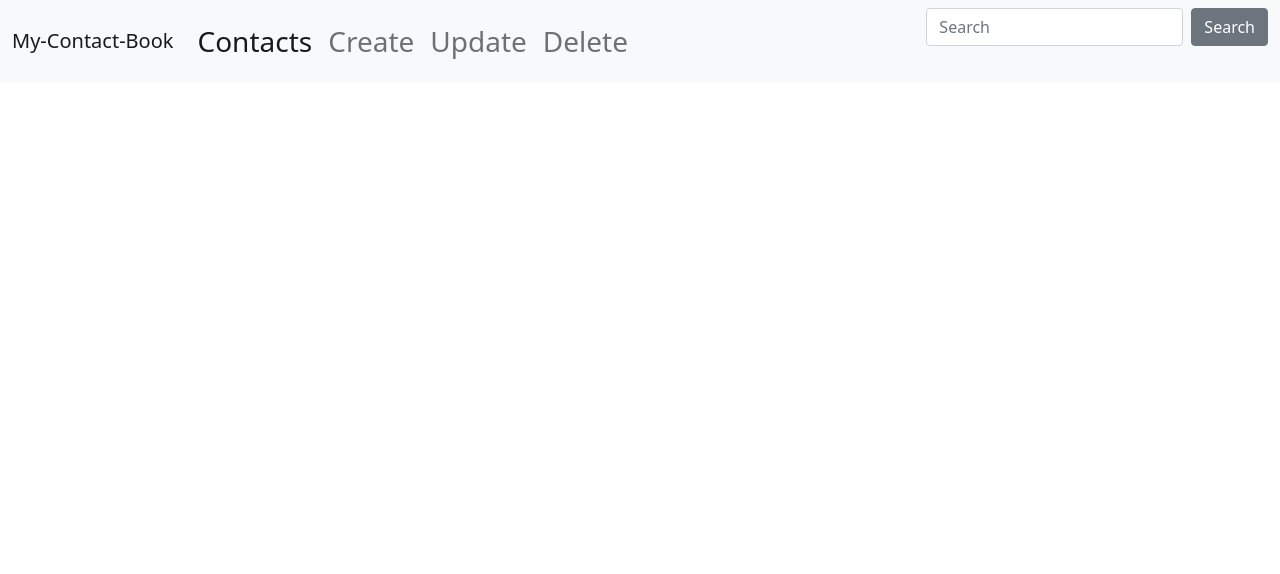
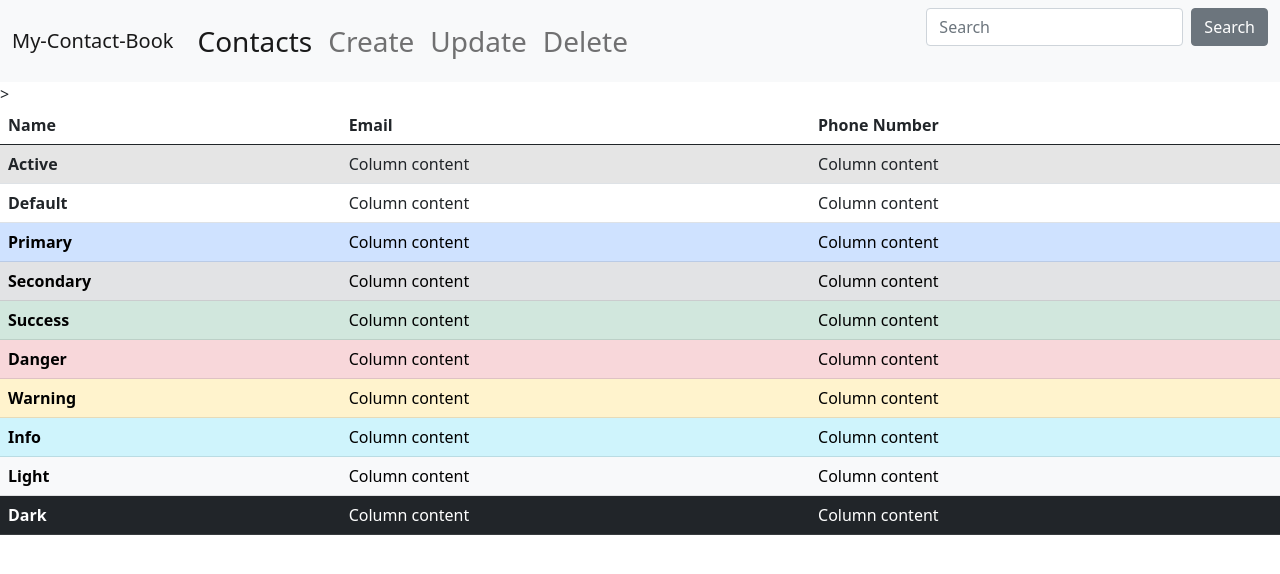
Before and after one commit to yusuf-saif/Contact-Book, a PHP site: page / in a window 1280 px wide. Shown: the top 574 px of the page. Run offline with PHP 8.4, Linux system fonts and the light colour scheme.

Commit message:
New change

```diff
--- a/index.php
+++ b/index.php
@@ -41,6 +41,80 @@
 </nav>
       <!-- Header Ends -->
 
+      <!-- Contact dsplay start -->
+      <table class="table table-hover">
+  <thead>
+    <tr>
+      <th scope="col">Name</th>
+      <th scope="col">Email</th>
+      <th scope="col">Phone Number</th>
+
+    </tr>
+  </thead>
+  <tbody>
+    <tr class="table-active">
+      <th scope="row">Active</th>
+      <td>Column content</td>
+      <td>Column content</td>
+
+    </tr>
+    <tr>
+      <th scope="row">Default</th>
+      <td>Column content</td>
+      <td>Column content</td>
+
+    </tr>
+    <tr class="table-primary">
+      <th scope="row">Primary</th>
+      <td>Column content</td>
+      <td>Column content</td>
+
+    </tr>
+    <tr class="table-secondary">
+      <th scope="row">Secondary</th>
+      <td>Column content</td>
+      <td>Column content</td>
+
+    </tr>
+    <tr class="table-success">
+      <th scope="row">Success</th>
+      <td>Column content</td>
+      <td>Column content</td>
+
+    </tr>
+    <tr class="table-danger">
+      <th scope="row">Danger</th>
+      <td>Column content</td>
+      <td>Column content</td>
+
+    </tr>
+    <tr class="table-warning">
+      <th scope="row">Warning</th>
+      <td>Column content</td>
+      <td>Column content</td>
+
+    </tr>
+    <tr class="table-info">
+      <th scope="row">Info</th>
+      <td>Column content</td>
+      <td>Column content</td>
+     >
+    </tr>
+    <tr class="table-light">
+      <th scope="row">Light</th>
+      <td>Column content</td>
+      <td>Column content</td>
+
+    </tr>
+    <tr class="table-dark">
+      <th scope="row">Dark</th>
+      <td>Column content</td>
+      <td>Column content</td>
+
+    </tr>
+  </tbody>
+</table>
+<!-- Contact Display Ends -->
 
 
 
```
